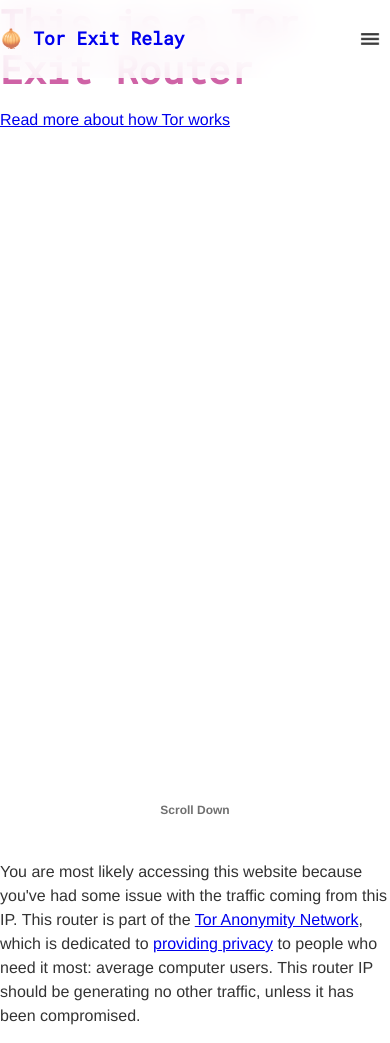
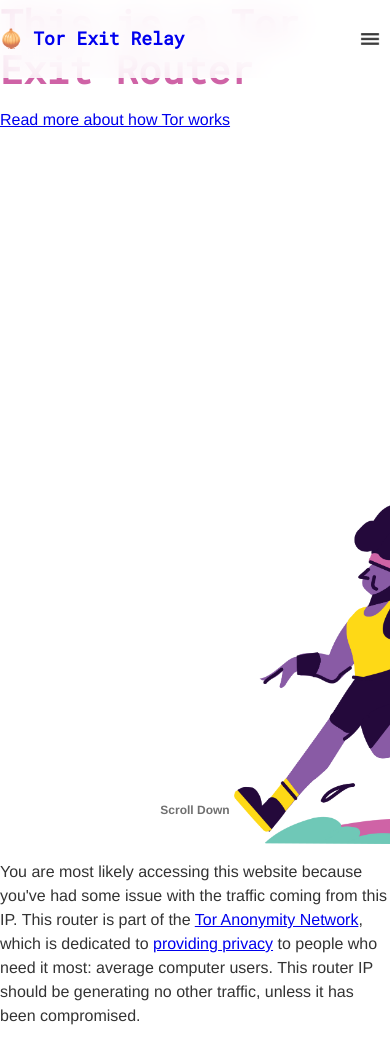
Before and after one commit to glenn-sorrentino/tor-exit-notice, a PHP site: page / in a window 390 px wide. Shown: the top 1043 px of the page. Run offline with PHP 8.4, Linux system fonts and the light colour scheme.

Commit message:
Update style.css

```diff
--- a/css/style.css
+++ b/css/style.css
@@ -95,6 +95,12 @@ svg {
   .intro h2, .intro p {
     width: 90%;
   }
+
+  .intro {
+    background-position-x: 60vw;
+    background-size: 150vw;
+    background-position-y: bottom;
+  }
 }
 
 @media only screen and (max-width: 480px) {
```
